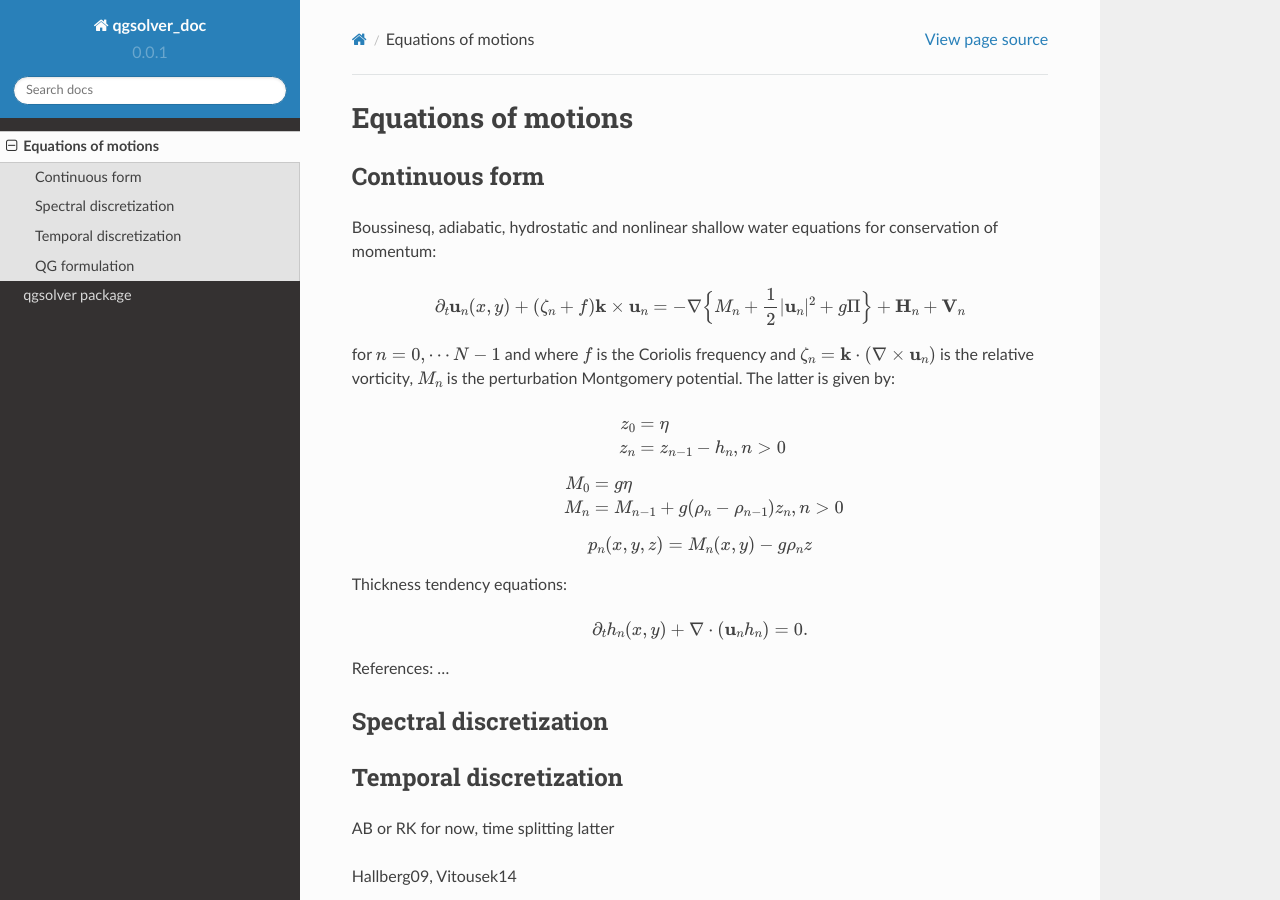
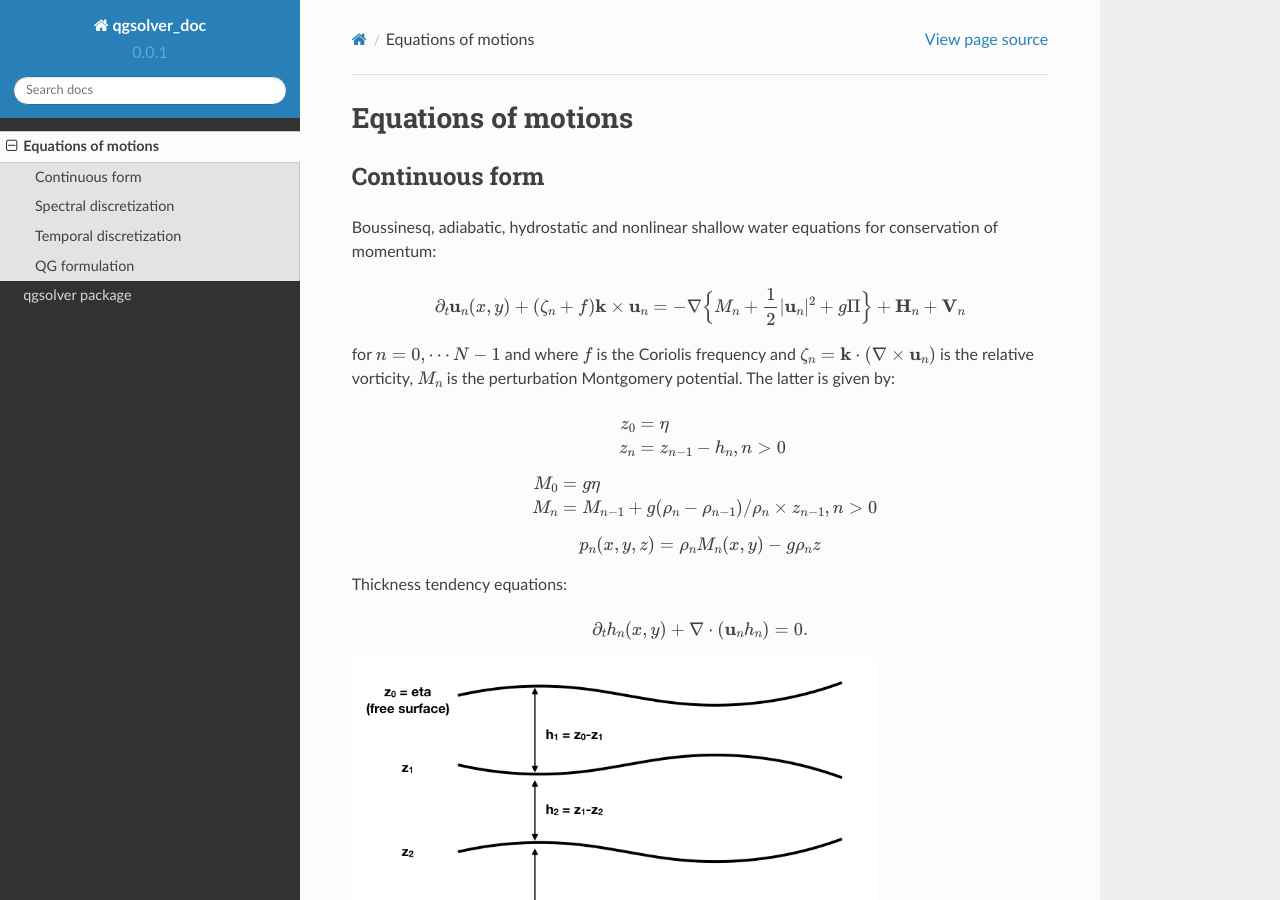
Before and after one commit to apatlpo/pISTOL, a Sphinx documentation site: the page built from docs/source/equations.rst, in a window 1280 px wide and 900 px high. Built offline with Sphinx 7.4.7 and the Read the Docs theme 2.0.0, drawn with Linux system fonts in a browser that asks for light colours.

Commit message:
minor improvement to equations

```diff
--- a/docs/source/equations.rst
+++ b/docs/source/equations.rst
@@ -25,11 +25,11 @@ The latter is given by:
 
    M_0 &= g \eta
 
-   M_n &= M_{n-1} + g (\rho_{n}-\rho_{n-1}) z_n, n>0
+   M_n &= M_{n-1} + g (\rho_{n}-\rho_{n-1})/\rho_n \times z_{n-1}, n>0
 
 .. math::
 
-   p_n(x,y,z) = M_n(x,y) - g \rho_n z
+   p_n(x,y,z) = \rho_n M_n(x,y) - g \rho_n z
 
 Thickness tendency equations:
 
@@ -37,7 +37,15 @@ Thickness tendency equations:
 
    \partial_t h_n(x,y) + \nabla \cdot (\mathbf{u}_n h_n )  = 0.
 
+
+.. image:: layers_notations.png
+   :scale: 70 %
+
+
 References: ...
+
+
+
 
 Spectral discretization
 -----------------------
```
Also changed, not shown: docs/source/layers_notations.png (added).
